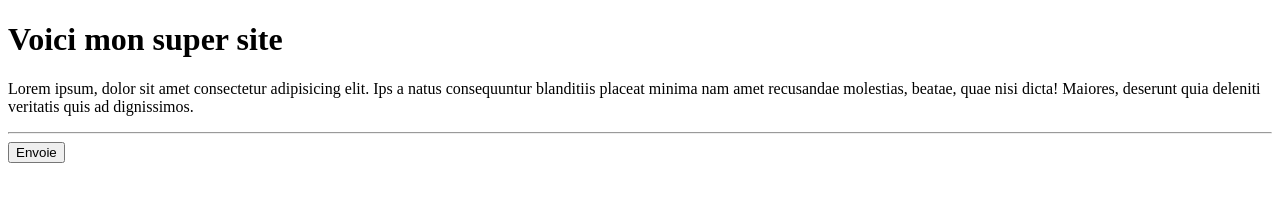
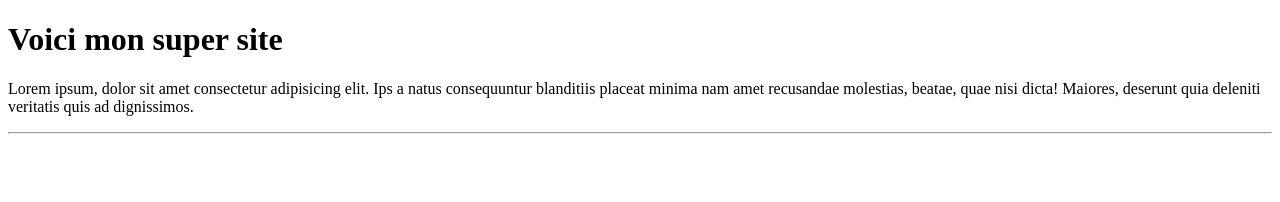
Before and after one commit to manlidi/heroku, a plain HTML site: page index.html in a window 1280 px wide. Drawn offline with Linux system fonts and the light colour scheme.

Commit message:
make it better is

```diff
--- a/index.html
+++ b/index.html
@@ -12,7 +12,6 @@
     <h1>Voici mon super site</h1>
     <p>Lorem ipsum, dolor sit amet consectetur adipisicing elit. Ips a natus consequuntur blanditiis placeat minima nam amet recusandae molestias, beatae, quae nisi dicta! Maiores, deserunt quia deleniti veritatis quis ad dignissimos.</p>
     <hr>
-    <button>Envoie</button><br>
 </body>
 
 </html>
```
